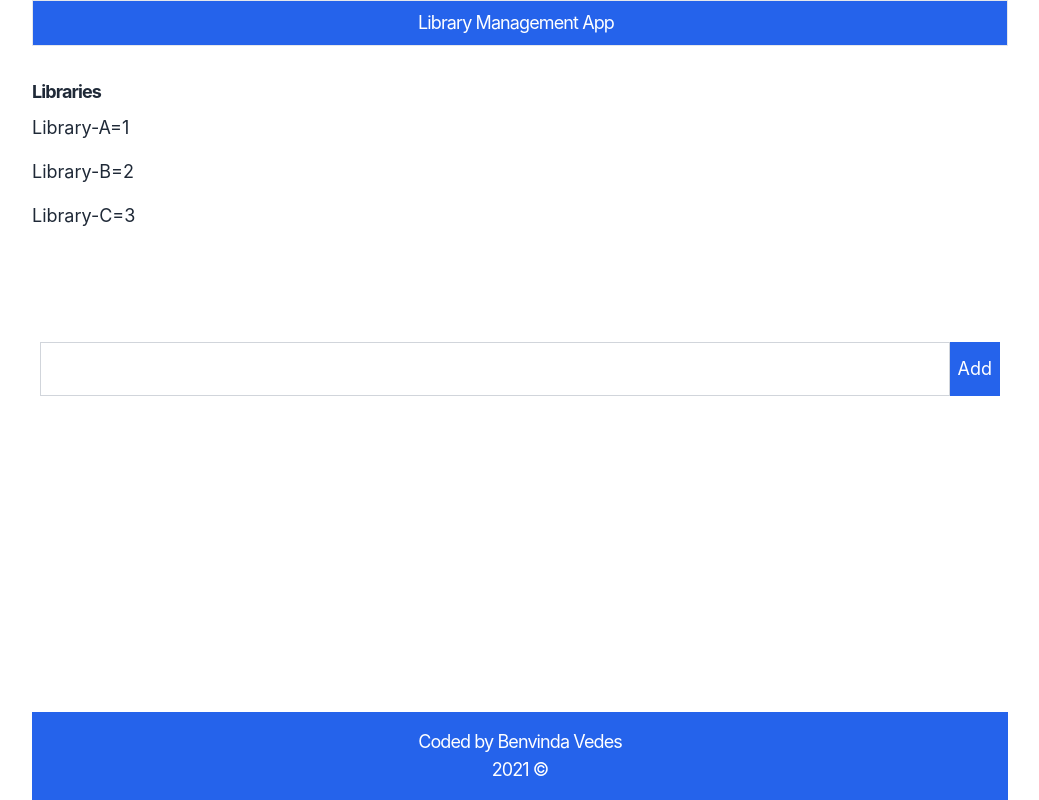
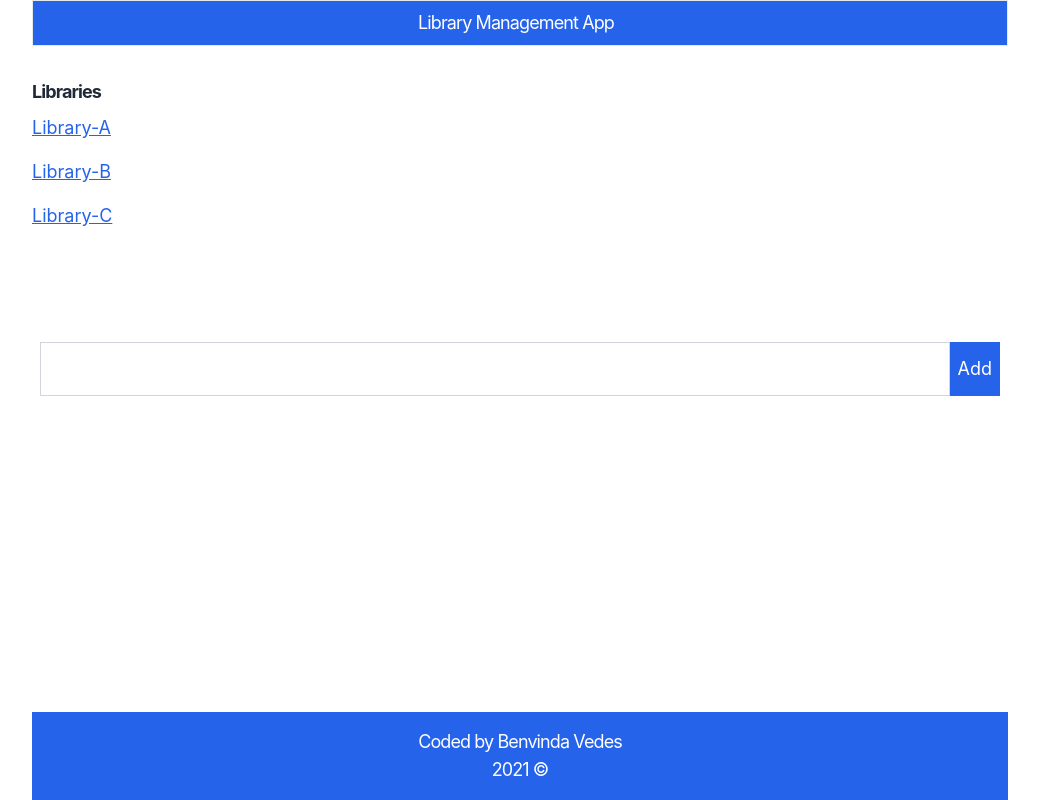
Before and after one commit to bvedes/my-library, a Next.js app: page / in a window 1280 px wide. Shown: the whole page, without its empty margins (120-1159 px from the left). Built offline with nearby package versions, Linux system fonts and the light colour scheme.

Commit message:
fix library links, remove console.logs

```diff
--- a/Components/EditModal/EditModal.js
+++ b/Components/EditModal/EditModal.js
@@ -5,7 +5,6 @@ const EditModal = ({ sections, addBookToLibrary, handleCancel }) => {
   const [author, setAuthor] = useState("");
   const [view, setView] = useState("");
   const [section, setSection] = useState("Fiction");
-  console.log("Sections: ", sections);
 
   return (
     <div
--- a/libs/use-libraries.js
+++ b/libs/use-libraries.js
@@ -9,7 +9,6 @@ export const useLibrary = () => {
   } = useRouter();
 
   useEffect(() => {
-    console.log("2");
     setLibraries(
       JSON.parse(window.localStorage.getItem("libraries")) || initialState
     );
--- a/pages/index.js
+++ b/pages/index.js
@@ -10,10 +10,7 @@ const Libraries = () => {
   const [name, setName] = useState("");
   const router = useRouter();
 
-  console.log("my libararies: ", libraries);
-
   const handleCreateLibrary = () => {
-    console.log("name: ", name);
     createLibrary({
       id: uuidv4(),
       name,
@@ -37,8 +34,11 @@ const Libraries = () => {
             const { name, id } = library;
             return (
               <div key={idx} className="py-2">
-                <button onClick={() => router.push(`/library/${id}`)}>
-                  {name}={id}
+                <button
+                  className="underline hover:no-underline text-blue-600 hover:text-blue-800"
+                  onClick={() => router.push(`/library/${id}`)}
+                >
+                  {name}
                 </button>
               </div>
             );
--- a/pages/library/[id].js
+++ b/pages/library/[id].js
@@ -14,10 +14,7 @@ const Sections = () => {
     query: { id },
   } = useRouter();
 
-  console.log("libraries: ", libraries);
-
   const library = libraries?.find((library) => library.id === id);
-  console.log("library: ", library);
   const sections = library?.sections.map((section) => section.name);
 
   const handleCancel = () => toggleEditingModal(false);
```
